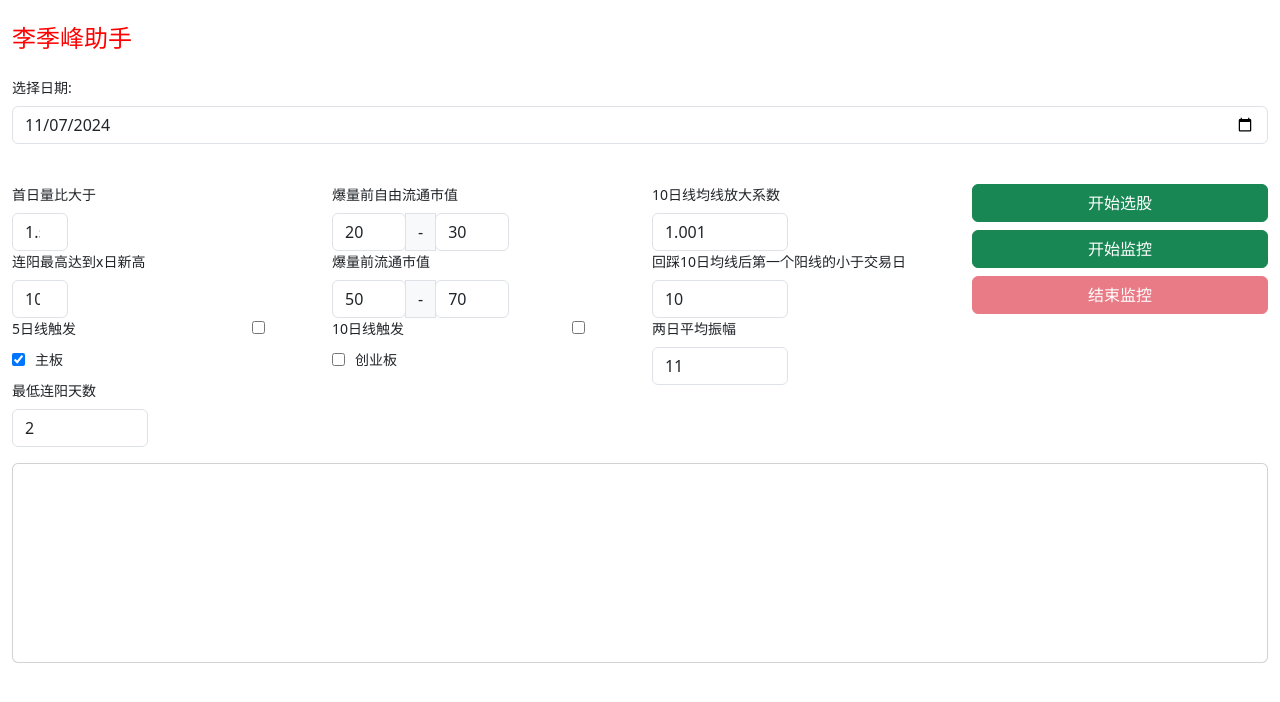
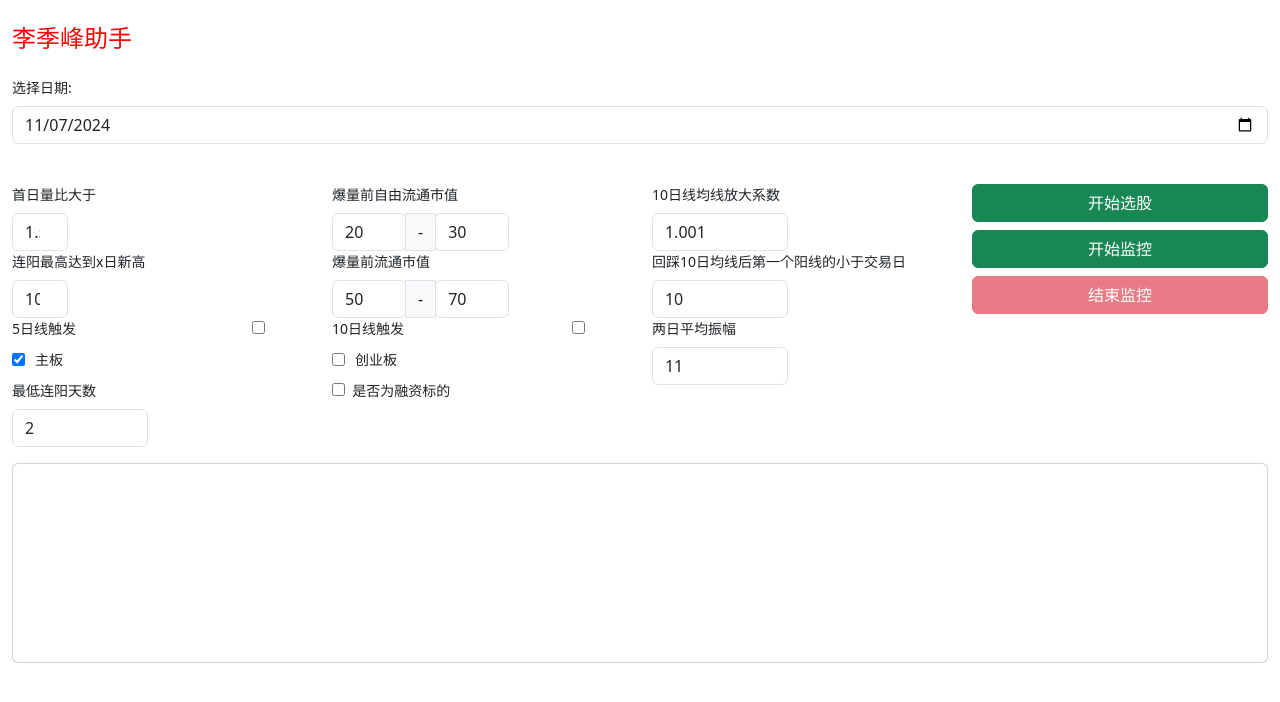
Before and after one commit to ylliu/stock_monitor_react, a React (Create React App) app in the folder stock-monitor/: page / in a window 1280 px wide. Shown: the top 702 px of the page. Built offline with nearby package versions, Linux system fonts and the light colour scheme; no server answers.

Commit message:
增加融资标的筛选功能

```diff
--- a/stock-monitor/src/components/StockConfig.js
+++ b/stock-monitor/src/components/StockConfig.js
@@ -15,6 +15,7 @@ const StockConfig = ({ selectedBoard, onBoardChange }) => {
     ma10_trigger: false,
     two_positive_pct_avg:11,
     min_positive_days:2,
+    is_margin_stock: false, // 新增字段
   });
 
   const [serverIp, setServerIp] = useState(null);
@@ -99,6 +100,15 @@ const StockConfig = ({ selectedBoard, onBoardChange }) => {
         .then(response => setConfig(response.data))
         .catch(error => console.error('Error fetching config:', error));
     }
+  };
+  const handleMarginCheckboxChange = (e) => {
+    setConfig(prevConfig => {
+      const newConfig = { ...prevConfig, is_margin_stock: e.target.checked };
+      axios.post(`http://${serverIp}:5000/config/${selectedBoard}`, newConfig)
+        .then(response => console.log('Config updated:', response.data))
+        .catch(error => console.error('Error updating config:', error));
+      return newConfig;
+    });
   };
 
   return (
@@ -220,6 +230,14 @@ const StockConfig = ({ selectedBoard, onBoardChange }) => {
                 />
                 <label htmlFor="chiNextCheckbox" className="ml-2">创业板</label>
               </div>
+              <div className="margin-select">
+                <input
+                  type="checkbox"
+                  checked={config.is_margin_stock}
+                  onChange={handleMarginCheckboxChange}
+                />
+                <label className="ml-2">&nbsp;&nbsp;是否为融资标的</label>
+              </div>
             </div>
           </div>
         </div>
```
